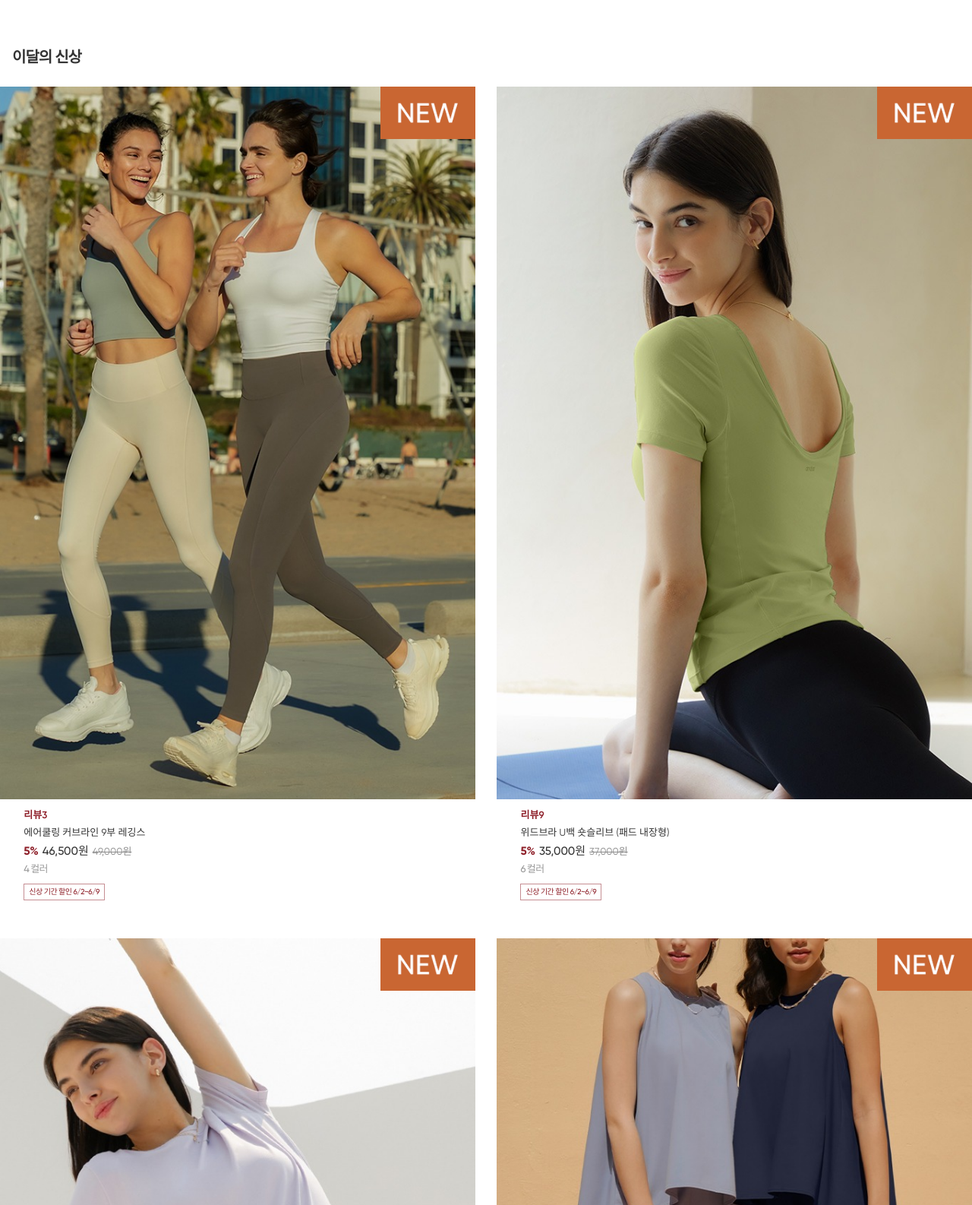
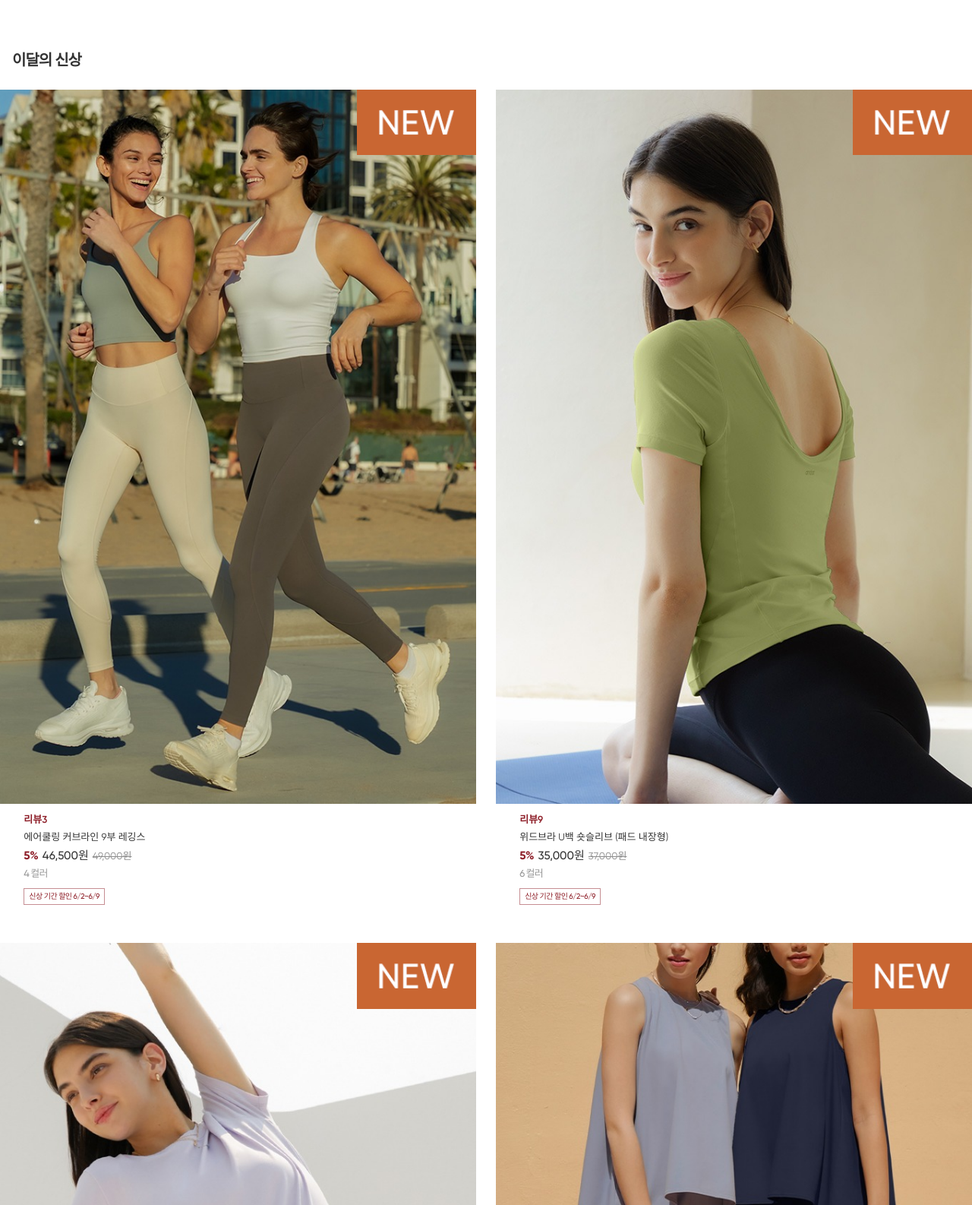
Before and after one commit to 95choiJH/Andar, a plain HTML site: page index.html in a window 1280 px wide. Shown: the part 7874-9460 px from the top of the page at 76% size. Drawn offline with nearby package versions, Linux system fonts and the light colour scheme.

Commit message:
최종수정

```diff
--- a/assets/css/main.css
+++ b/assets/css/main.css
@@ -50,19 +50,14 @@
 }
 .container .menu-layout {
     display: flex;
+    justify-content: space-between;
     flex-wrap: wrap;
     padding-top: 22px;
 }
 .menu-layout li {
-    width: 50%;
+    width: 49%;
     padding-bottom: 50px;
     box-sizing: border-box;
-}
-.menu-layout li:nth-child(2n+1) {
-    padding-right: 1.11%;
-}
-.menu-layout li:nth-child(2n) {
-    padding-left: 1.11%;
 }
 .menu-layout a {
     display: block;
@@ -171,16 +166,12 @@
 .new-item .img-box {
     position: relative;
 }
-.img-box.new::after {
-    content: '';
+.img-box .new {
     display: block;
     position: absolute;
     top: 0; right: 0;
-    width: 20%; height: 100%;
+    width: 25%; height: auto;
     min-width: 40px;
-    background: url(../images/new.png)no-repeat;
-    background-size: 100%;
-    object-fit: cover;
 }
 .txt-box .additional {
     display: inline-block;
@@ -251,7 +242,7 @@
     display: block;
     text-align: unset;
 }
-.itemSlide .swiper-slide img {
+.swiper-slide img {
     width: 100%;
 }
 .itemSlide .txt-box {
--- a/index.html
+++ b/index.html
@@ -378,7 +378,10 @@
             <h2 class="title">이달의 신상</h2>
             <ul class="new-list menu-layout">
                 <li class="new-item">
-                    <a href="" class="img-box new"><img src="./assets/images/new-item01.jpg" alt="에어쿨링 커브라인 9부 레깅스"></a>
+                    <a href="" class="img-box">
+                        <img src="./assets/images/new-item01.jpg" alt="에어쿨링 커브라인 9부 레깅스">
+                        <img src="./assets/images/new.png" alt="신규상품" class="new">
+                    </a>
                     <div class="txt-box">
                         <p class="review"><span class="bold">리뷰</span>3</p>
                         <a href="" class="link-item">
@@ -391,8 +394,10 @@
                     </div>
                 </li>
                 <li class="new-item">
-                    <a href="" class="img-box new"><img src="./assets/images/new-item02.jpg"
-                            alt="위드브라 U백 숏슬리브 (패드 내장형)"></a>
+                    <a href="" class="img-box">
+                        <img src="./assets/images/new-item02.jpg" alt="위드브라 U백 숏슬리브 (패드 내장형)">
+                        <img src="./assets/images/new.png" alt="신규상품" class="new">
+                    </a>
                     <div class="txt-box">
                         <p class="review"><span class="bold">리뷰</span>9</p>
                         <a href="" class="link-item">
@@ -405,8 +410,9 @@
                     </div>
                 </li>
                 <li class="new-item">
-                    <a href="" class="img-box new"><img src="./assets/images/new-item03.jpg"
-                            alt="[1&1] 에어터치 페이스 릴렉스핏 티셔츠"></a>
+                    <a href="" class="img-box">
+                        <img src="./assets/images/new-item03.jpg" alt="[1&1] 에어터치 페이스 릴렉스핏 티셔츠">
+                        <img src="./assets/images/new.png" alt="신규상품" class="new">
                     <div class="txt-box">
                         <p class="review"><span class="bold">리뷰</span>5</p>
                         <a href="" class="link-item">
@@ -419,7 +425,10 @@
                     </div>
                 </li>
                 <li class="new-item">
-                    <a href="" class="img-box new"><img src="./assets/images/new-item04.jpg" alt="[SET] 아이스 엘라 셋업"></a>
+                    <a href="" class="img-box">
+                        <img src="./assets/images/new-item04.jpg" alt="[SET] 아이스 엘라 셋업">
+                        <img src="./assets/images/new.png" alt="신규상품" class="new">
+                    </a>
                     <div class="txt-box">
                         <p class="review"><span class="bold">리뷰</span>65</p>
                         <a href="" class="link-item">
@@ -524,8 +533,10 @@
                             </div>
                         </li>
                         <li class="swiper-slide">
-                            <a href="" class="img-box new"><img src="./assets/images/leggings07.jpg"
-                                    alt="[1&1] 에어프레시 조거핏 레깅스"></a>
+                            <a href="" class="img-box">
+                                <img src="./assets/images/leggings07.jpg" alt="[1&1] 에어프레시 조거핏 레깅스">
+                                <img src="./assets/images/new.png" alt="신규상품" class="new">
+                            </a>
                             <div class="txt-box">
                                 <p class="review">리뷰 878</p>
                                 <a href="" class="link-item">
@@ -550,8 +561,10 @@
                             </div>
                         </li>
                         <li class="swiper-slide">
-                            <a href="" class="img-box new"><img src="./assets/images/leggings09.jpg"
-                                    alt="에어프레시 조거핏 레깅스"></a>
+                            <a href="" class="img-box">
+                                <img src="./assets/images/leggings09.jpg" alt="에어프레시 조거핏 레깅스">
+                                <img src="./assets/images/new.png" alt="신규상품" class="new">
+                            </a>
                             <div class="txt-box">
                                 <p class="review">리뷰 878</p>
                                 <a href="" class="link-item">
```
